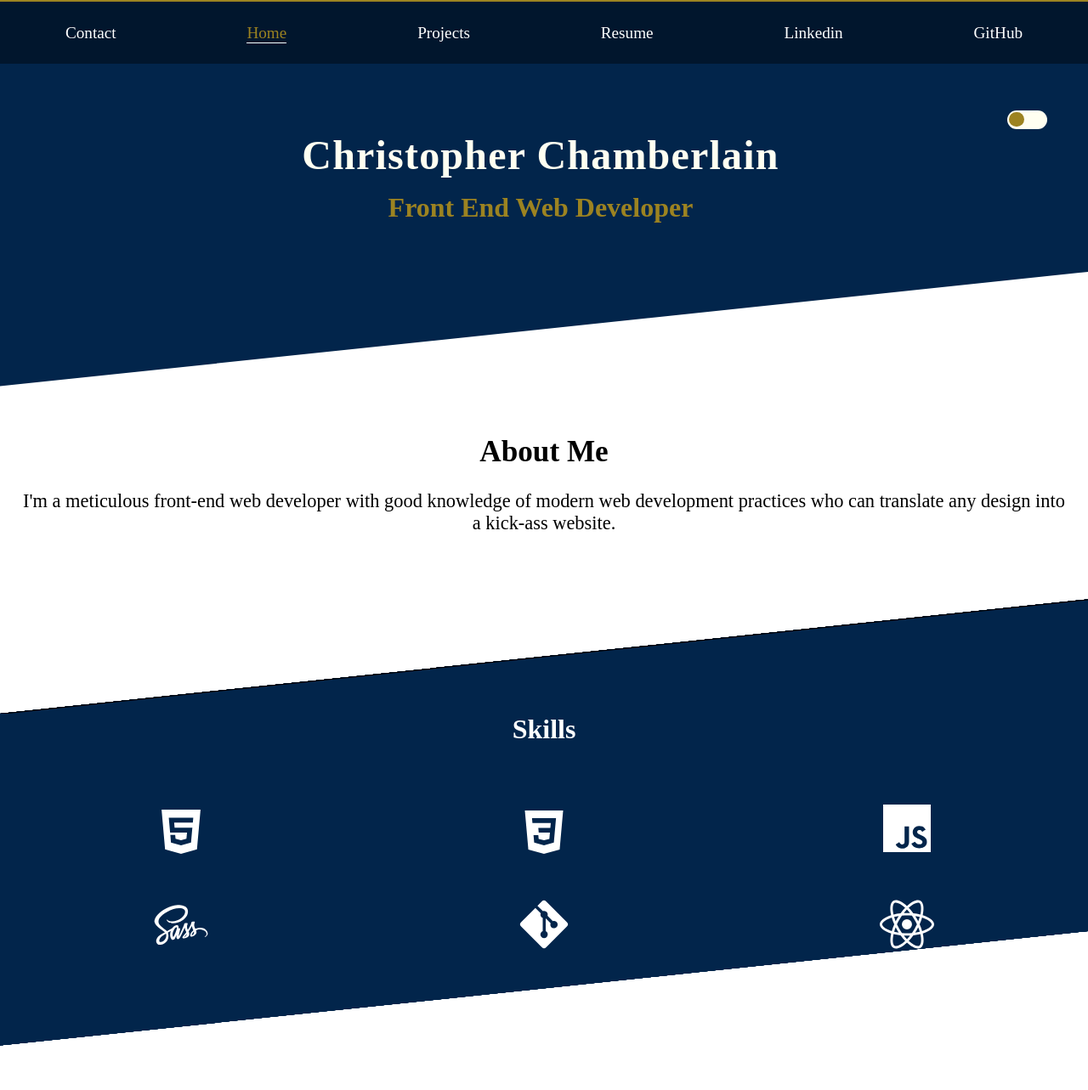
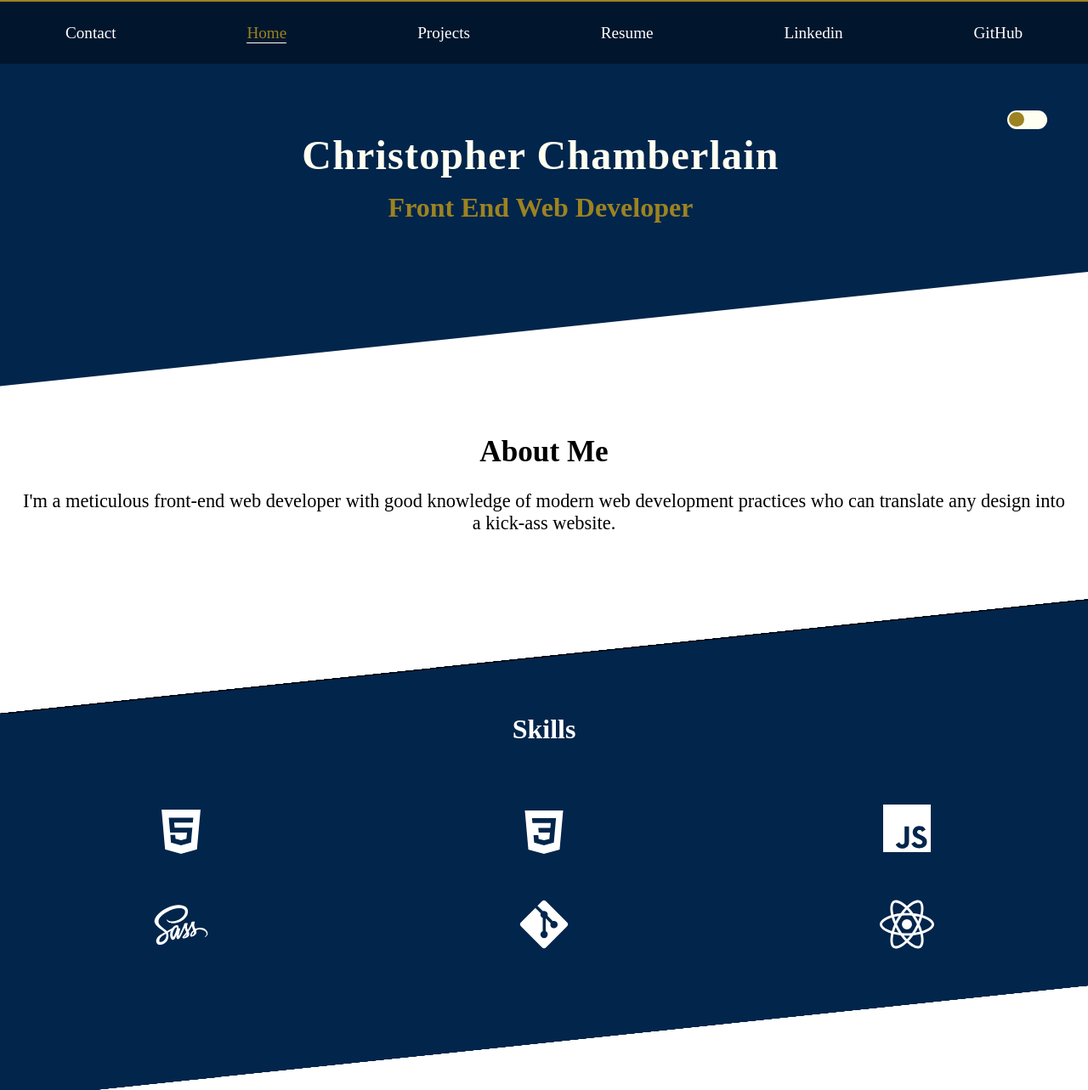
Before and after one commit to AkaraTawng/portfolio-mf-v2, a React (Create React App) app: page / in a window 1280 px wide. Shown: the top 1283 px of the page at 85% size. Built offline with nearby package versions, Linux system fonts and the light colour scheme.

Commit message:
resize #skills-section height @tablet & laptop

```diff
--- a/src/main.css
+++ b/src/main.css
@@ -442,17 +442,17 @@
 
 #skills-section {
   background-color: #02254b;
-  height: 13rem;
+  height: 16rem;
   position: relative;
 }
 @media (min-width: 768px) {
   #skills-section {
-    height: 14rem;
+    height: 17rem;
   }
 }
 @media (min-width: 1280px) {
   #skills-section {
-    height: 16rem;
+    height: 20rem;
   }
 }
 #skills-section ::before {
--- a/src/scss/layout/_home.scss
+++ b/src/scss/layout/_home.scss
@@ -30,13 +30,13 @@
 
 #skills-section {
     background-color: map-get($colors, "primary");
-    height: 13rem;
+    height: 16rem;
     position: relative;
     @include tablet {
-        height: 14rem;
+        height: 17rem;
     }
     @include laptop {
-        height: 16rem;
+        height: 20rem;
     }
 
     ::before {
```
